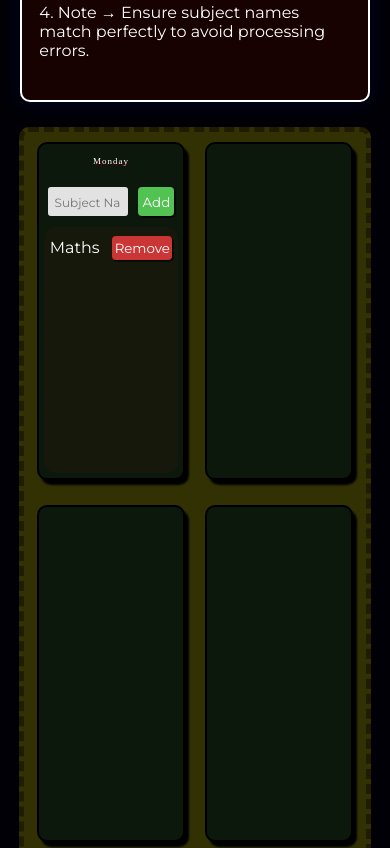
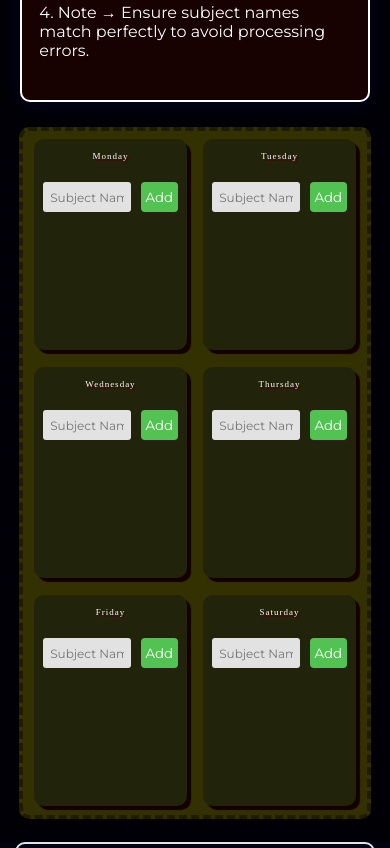
Before and after one commit to Mayurkshirsagar-web/AttendanceTracker.io, a plain HTML site: page home-page.html in a window 390 px wide. Shown: the part 816-1664 px from the top of the page. Drawn offline with Linux system fonts and the light colour scheme; a web font is replaced by a local one.

Commit message:
Time Table logic created and add button made interactive

```diff
--- /dev/null
+++ b/data/time-table.js
@@ -0,0 +1,42 @@
+export const timeTable = JSON.parse(localStorage.getItem('time-table-data')) || [
+  {
+    day: "Monday",
+    subjects: []
+  },
+  {
+    day: "Tuesday",
+    subjects: []
+  },
+  {
+    day: "Wednesday",
+    subjects: []
+  },
+  {
+    day: "Thursday",
+    subjects: []
+  },
+  {
+    day: "Friday",
+    subjects: []
+  },
+  {
+    day: "Saturday",
+    subjects: []
+  }
+]
+
+export function saveInStorage() {
+  localStorage.setItem('time-table-data', JSON.stringify(timeTable));
+}
+
+export function getDayData(day) {
+  let matchingDayData;
+
+  timeTable.forEach((data) => {
+    if (data.day === day) {
+      matchingDayData = data;
+    }
+  });
+
+  return matchingDayData;
+}
--- a/home-page.html
+++ b/home-page.html
@@ -93,43 +93,10 @@
           <div class="basic-dis">4. Note &#8594 Ensure subject names match perfectly to avoid processing errors. </div>
         </div>
 
-        <div class="main-box-2">
-          <div class="monday-box time-table-box">
-            <span class="day-span">Monday</span>
+        <div class="main-box-2"></div>
 
-            <div class="subject-input-box">
-              <input type="text" placeholder="Subject Name" class="subject-input">
-              <button class="subject-button-add subject-button">Add</button>
-            </div>
+        <div class="main-box-3">
 
-            <div class="subject-display-box">
-              <div class="subject-display">
-                  <span class="subject-name">Maths</span>
-                  <button class="subject-button-remove subject-button">Remove</button>
-              </div>
-
-            </div>
-          </div>
-
-          <div class="tuesday-box time-table-box">
-
-          </div>
-
-          <div class="wednesday-box time-table-box">
-
-          </div>
-
-          <div class="thursday-box time-table-box">
-
-          </div>
-
-          <div class="friday-box time-table-box">
-
-          </div>
-
-          <div class="saturday-box time-table-box">
-
-          </div>
         </div>
       </main>
 
@@ -144,5 +111,5 @@
     </div>
   </body>
 
-  <script src="script/time-table.js"></script>
+  <script src="script/time-table.js" type="module"></script>
 </html>
--- a/script/time-table.js
+++ b/script/time-table.js
@@ -1,6 +1,69 @@
+import {timeTable, saveInStorage, getDayData} from '../data/time-table.js';
+
+renderTimeTable();
+
 document.querySelectorAll('.nav-button')
   .forEach((button) => {
     button.addEventListener('click', () => {
       document.querySelector('.side-panel').classList.toggle('active');
     });
   });
+
+function renderTimeTable() {
+  let timeTableHTML = '';
+
+  timeTable.forEach((data) => {
+    const day = data.day
+
+    timeTableHTML += `
+      <div class="${day}-box time-table-box">
+        <span class="day-span">${day}</span>
+
+        <div class="subject-input-box">
+          <input type="text" placeholder="Subject Name" class="subject-input subject-input-${day}" data-day="${day}">
+          <button class="subject-button-add subject-button" data-day="${day}">Add</button>
+        </div>
+
+        <div class="subject-display-box">${renderAddedSubjects(data)}</div>
+
+      </div>
+    `;
+  });
+
+  document.querySelector('.main-box-2').innerHTML = timeTableHTML;
+
+  document.querySelectorAll('.subject-button-add')
+    .forEach((button) => {
+      button.addEventListener('click', () => {
+        let day = button.dataset.day;
+        let input = document.querySelector(`.subject-input-${day}`);
+        let inputValue = input.value;
+
+        (inputValue !== '') ? addSubject(day, inputValue) : alert('Please enter a Subject Name!');
+        input.value = '';
+        saveInStorage();
+        renderTimeTable();
+      });
+    });
+
+  function renderAddedSubjects(data) {
+    let subjectHTML = '';
+
+    data.subjects.forEach((subject) => {
+      subjectHTML += `
+        <div class="subject-display">
+            <span class="subject-name">${subject}</span>
+            <button class="subject-button-remove subject-button">Delete</button>
+        </div>
+      `;
+    });
+
+    return subjectHTML;
+  }
+}
+
+function addSubject(day, inputValue) {
+  const dayData = getDayData(day);
+  dayData.subjects.push(inputValue);
+  console.log(dayData);
+}
--- a/styles/main-styles/footer.css
+++ b/styles/main-styles/footer.css
@@ -13,7 +13,7 @@
 
 @media (max-width: 480px) {
   .footer {
-    height: 325%;
+    height: 360%;
   }
 }
 @media (min-width: 500px) and (max-width: 768px) {
@@ -24,7 +24,7 @@
 
 @media (min-width: 768px) {
   .footer {
-    height: 115%;
+    height: 120%;
   }
 }
 
--- a/styles/main-styles/main.css
+++ b/styles/main-styles/main.css
@@ -39,27 +39,27 @@
 }
 
 .main-box-2 {
-  background-color: rgb(50, 49, 3);
+  background-color: rgb(51, 48, 1);
   height: auto;
   margin: 10px 19px;
-  margin-bottom: 25px;
+  margin-bottom: 23px;
   border-radius: 10px;
-  border: 5px dashed rgb(31, 28, 1);
+  border: 4px dashed rgb(31, 28, 1);
   display: grid;
   grid-template-columns: 1fr 1fr 1fr 1fr 1fr 1fr;
   padding: 0px 3px;
 }
 
 .time-table-box {
-  background-color: rgb(12, 24, 11);
-  min-height: 40vh;
-  border: 2px solid;
+  background-color: rgb(33, 35, 10);
+  max-height: 40vh;
+  height: 30vh;
   margin: 10px 10px;
   margin-bottom: 15px;
   border-radius: 10px;
   display: grid;
   grid-template-rows: 35px 45px 1fr;
-  box-shadow: 4px 5px 2px black;
+  box-shadow: 4px 4px 1px rgb(19, 1, 1);
   justify-items: center;
 }
 
@@ -121,19 +121,19 @@
 
 .subject-display-box {
   border-radius: 12px;
-  background-color: rgb(21, 24, 11);
   display: flex;
   flex-direction: column;
-  width: 93%;
-  margin-top: 2%;
-  margin-bottom: 3%;
-  padding: 4%;
+  width: 96%;
+  margin-top: 0%;
+  margin-bottom: 4%;
+  padding: 2%;
+  padding-left: 5%;
   padding-top: 1%;
   overflow-y: auto;
 }
 
 .subject-display {
-  margin: 10px 0px;
+  margin: 7px 0px;
   display: flex;
   justify-content: space-between;
   align-items: center;
@@ -141,6 +141,9 @@
 
 .subject-name {
   color: white;
+  font-family: Roboto;
+  letter-spacing: 0.5px;
+  text-shadow: 2px 1px 0.001px rgb(44, 4, 4);
 }
 
 .subject-button-remove {
@@ -154,7 +157,7 @@
 }
 
 .subject-button {
-  box-shadow: 1.5px 1.5px 0.001px black;
+  box-shadow: 1.5px 1.5px 0.001px rgb(50, 31, 31);
 }
 
 .subject-button:hover {
@@ -164,6 +167,7 @@
 .subject-button:active {
   opacity: 0.75;
 }
+
 
 @media (max-width: 700px) {
   .back-to-top {
@@ -187,6 +191,9 @@
   .day-span {
     font-size: 12px;
   }
+  .time-table-box {
+    max-height: 30vh;
+  }
 }
 
 @media (min-width: 701px) and (max-width: 1024px) {
@@ -201,6 +208,9 @@
   .main-box {
     margin-top:38px;
     grid-template-rows: 215px 215px 1fr;
+  }
+  .time-table-box {
+    max-height: 25vh;
   }
 }
 
@@ -224,5 +234,12 @@
     font-size: 9px;
     margin-top: 12px;
   }
-
+  .time-table-box {
+    max-height: 25vh;
+    margin: 5%;
+  }
+  .subject-button-remove {
+    font-size: 13px;
+    margin-left: 8px;
+  }
 }
```
Also changed, not shown: data/subject.js (added).
